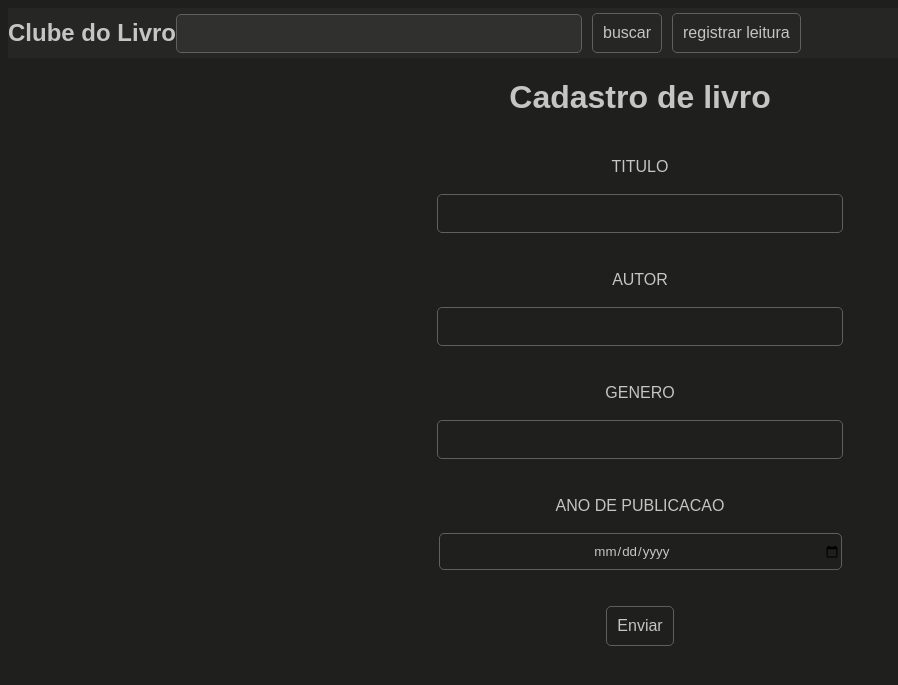
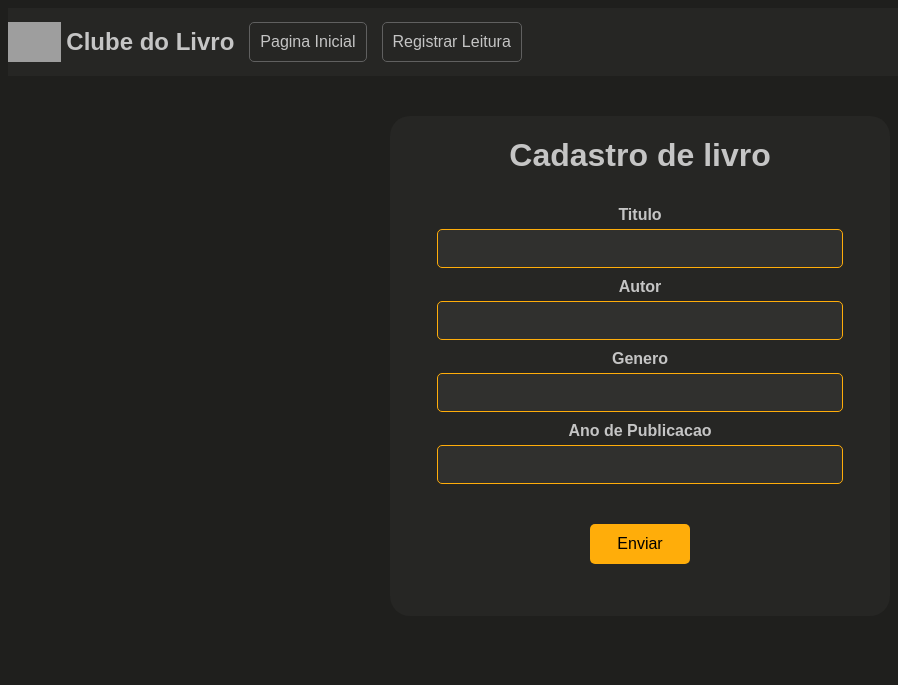
Before and after one commit to Gitar24/Clube-do-Livro, a Flask app: page /cadastrar_livro in a window 1280 px wide. Shown: the top 685 px of the page, without its empty margins (0-898 px from the left). Run offline with Flask 3, Linux system fonts and the light colour scheme; some libraries are stand-ins or nearby versions; grey boxes are pictures that could not be loaded.

Commit message:
melhorei o visual e organizei os arquivos

```diff
--- a/source.py
+++ b/app/app.py
@@ -23,6 +23,10 @@ def cadastrar_livro():
     autor = dados.get("autor")
     genero = dados.get("genero")
     ano_publicacao = dados.get("ano_publicacao")
+
+    if not titulo or not autor or not genero or not ano_publicacao:
+        return jsonify({"erro": "todos os campos sao obrigatorio"}), 400
+
     conn = get_connection()
     cur = conn.cursor()
     cur.execute("insert into livros(titulo, autor, genero, ano_publicacao) values(%s, %s, %s, %s)", (titulo, autor, genero, ano_publicacao))
@@ -42,11 +46,22 @@ def pagina_registrar_leitura():
 @app.route("/leituras", methods=["post"])
 def registrar_leitura():
     dados = request.get_json()
-
     nota = dados.get("nota")
     comentario = dados.get("comentario")
     data_conclusao = dados.get("data_conclusao")
     livro_id = dados.get("livro_id")
+
+    if not livro_id or not nota:
+        return jsonify({"erro": "livro_id e nota sao obrigatorios"}), 400
+    if int(nota) <1 or int(nota) >5:
+        return jsonify({"erro": "nota deve ser entre 1 e 5"}), 400
+
+    if comentario == "":
+        comentario = None
+
+    if data_conclusao == "":
+        data_conclusao = None
+
     conn = get_connection()
     cur = conn.cursor()
     cur.execute("insert into leituras(nota, comentario, data_conclusao, livro_id) values(%s, %s, %s, %s)", (nota, comentario, data_conclusao, livro_id))
@@ -63,14 +78,14 @@ def registrar_leitura():
 def listar_livros():
     conn = get_connection()
     cur = conn.cursor()
-    query = "SELECT l.id, l.titulo, l.autor, l.genero, l.ano_publicacao, r.id FROM livros l LEFT JOIN leituras r ON l.id = r.livro_id"
+    query = "select l.id, l.titulo, l.autor, l.genero, l.ano_publicacao, le.id from livros l left join leituras le on l.id = le.livro_id"
     cur.execute(query)
     livros = cur.fetchall()
     cur.close()
     conn.close()
     resultado = []
     for livro in livros:
-        status_texto = "Lido" if livro[5] is not None else "Nao Lido"
+        status_texto = "Nao Lido" if livro[5] is None else "Lido"
         resultado.append({
             "id": livro[0],
             "titulo": livro[1],
@@ -89,7 +104,7 @@ def listar_livros():
 def listar_livros_lidos():
     conn = get_connection()
     cur = conn.cursor()
-    cur.execute("select * from livros as a inner join leituras as b on a.id = b.livro_id")
+    cur.execute("select * from livros l inner join leituras le on l.id = le.livro_id")
     livros_lidos = cur.fetchall()
     cur.close()
     conn.close()
@@ -113,7 +128,8 @@ def listar_livros_lidos():
 def listar_livros_nao_lidos():
     conn = get_connection()
     cur = conn.cursor()
-    cur.execute("select * from livros as a left join leituras as b on a.id = b.livro_id where b.livro_id is null")
+    query = "select * from livros l left join leituras le on l.id = le.livro_id where le.livro_id is null"
+    cur.execute(query)
     livros_nao_lidos = cur.fetchall()
     cur.close()
     conn.close()
@@ -130,7 +146,7 @@ def listar_livros_nao_lidos():
     return jsonify(resultado_nao_lidos), 200
 
 ##################################
-### FILTRAR POR AUTOR E GENERO ###
+### BUSCAR POR AUTOR E GENERO ###
 ##################################
 
 @app.route("/buscar", methods=["get"])
@@ -145,13 +161,39 @@ def buscar_livros():
     conn.close()
     resultado = []
     for livro in livros_filtrados:
+        status_texto = "Lido" if livro[5] is not None else "Nao Lido"
         resultado.append({
             "id": livro[0],
             "titulo": livro[1],
             "autor": livro[2],
             "genero": livro[3],
             "ano_publicacao": livro[4],
-            "status": "Nao Lido"
+            "status": status_texto
+        })
+    return jsonify(resultado), 200
+
+#####################
+### RECOMENDACOES ###
+#####################
+
+@app.route("/recomendacoes")
+def recomendar_livros():
+    conn = get_connection()
+    cur = conn.cursor()
+    query = "select * from livros where genero in (select l.genero from livros as l join leituras as r on l.id = r.livro_id group by l.genero order by avg(r.nota) desc limit 1) and id not in (select livro_id from leituras)"
+    cur.execute(query)
+    livros_recomendados = cur.fetchall()
+    cur.close()
+    conn.close()
+    resultado = []
+    for livro in livros_recomendados:
+        resultado.append({
+            "id": livro[0],
+            "titulo": livro[1],
+            "autor": livro[2],
+            "genero": livro[3],
+            "ano_publicacao": livro[4],
+            "status": "Recomendado"
         })
     return jsonify(resultado), 200
 
--- /dev/null
+++ b/app/static/style.css
@@ -0,0 +1,174 @@
+body {
+    background-color: #1f1f1d;
+}
+*{
+    text-decoration: none;
+    color: rgb(197, 197, 197);
+    font-family: Arial, Helvetica, sans-serif;
+}
+/*////////////////
+/// INDEX.HTML ///
+////////////////*/
+.navbar {
+    display: flex;
+    align-items: center;
+    gap: 5px;
+    margin: 0 auto;
+    background-color: #262624;
+}
+.navbar button{
+    margin-left: 10px;
+    padding: 10px;
+
+    font-size: 16px;
+
+    width: max-content;
+    height: 40px;
+
+    border-radius: 5px;
+    border-style: solid;
+    border-width: 1px;
+    border-color: rgb(96, 96, 96);
+
+    background-color: #262624;
+}
+.navbar input{
+    text-align: center;
+    margin: 0 auto;
+
+    width: 400px;
+    height: 35px;
+
+    border-style: solid;
+    border-width: 1px;
+    border-color: rgb(255, 173, 10);
+    border-radius: 5px;
+
+    background-color: #30302e;
+}
+#filtro {
+    align-items: center;
+    margin-top: 20px;
+    margin-bottom: 20px;
+    display: flex;
+    gap: 8px;
+}
+#filtro button{
+    font-size: 16px;
+    padding: 10px;
+    padding: 10px;
+    width: max-content;
+    height: 40px;
+    border-radius: 5px;
+    border-style: solid;
+    border-width: 1px;
+    border-color: rgb(52, 132, 132);
+    background-color: rgb(26, 64, 64);
+}
+#lista-livros {
+    display: flex;
+    flex-wrap: wrap;
+    gap: 40px;
+}
+.card {
+    border-style: solid;
+    border-width: 1px;
+    border-color: rgb(96, 96, 96);
+    border-radius: 10px;
+    width: 300px;
+    height: 380px;
+
+    background-color: #30302e;
+}
+.card p, h3, h4{
+    margin: 11px;
+}
+.genero-lista{
+    margin-left: 11px;
+    padding: 3px;
+    background-color: rgb(255, 173, 10);
+
+    border-style: solid;
+    border-width: 2px;
+    border-color: rgb(237, 192, 103);
+
+    border-radius: 10px;
+    color: #30302e;
+}
+.ano{
+    padding: 3px;
+    background-color: #262624;
+    border-style: solid;
+    border-width: 2px;
+    border-color: #666666;
+    border-radius: 10px;
+}
+.status{
+    padding: 3px;
+    background-color: rgb(26, 64, 64);
+    border-style: solid;
+    border-width: 2px;
+    border-color: rgb(52, 132, 132);
+    border-radius: 10px;
+}
+
+
+.card-imagem{
+    background-image: url(https://encrypted-tbn0.gstatic.com/images?q=tbn:ANd9GcQFy5pH8mMYfEfCW-Vu7MP8SpqR1UpK7vU2TA&s);
+    background-size: cover;
+    border-radius: 10px;
+    margin: 10px;
+    height: 200px;
+    background-color: #262624;
+}
+/*//////////////////////////
+/// CADASTRAR_LIVRO.HTML ///
+//////////////////////////*/
+.box{
+    display: flex;
+    justify-content: center;
+}
+.formulario{
+    background-color: #262624;
+    width: 500px;
+    height: 500px;
+    display: flex;
+    margin-top: 40px;
+    flex-direction: column;
+    align-items: center;
+    border-radius: 20px;
+}
+.formulario input{
+    text-align: center;
+    width: 400px;
+    height: 35px;
+    color: #262624;
+    background-color: #30302e;
+    border-color: rgb(255, 173, 10);
+    border-style: solid;
+    border-width: 1px;
+    border-radius: 5px;
+}
+.formulario label{
+    display: flex;
+    margin-bottom: 5px;
+    margin-top: 10px;
+}
+.formulario button{
+    margin-top: 40px;
+    width: 100px;
+    font-size: 16px;
+    padding: 10px;
+    height: 40px;
+    color: black;
+    border-radius: 5px;
+    border: none;
+    background-color: rgb(255, 173, 10);
+}
+
+#lista-livros-recomendados {
+    display: flex;
+    flex-wrap: wrap;
+    gap: 40px;
+    margin-top: 20px;
+}
--- a/templates/cadastrar_livro.html
+++ b/app/templates/cadastrar_livro.html
@@ -9,30 +9,31 @@
     <body>
         <nav>
             <div  class="navbar">
-                <h1>Clube do Livro</h1>
-                <input type="text" id="input_buscar">
-                <button type="submit" id="buscar">buscar</button>
-                <button><a href="registrar_leitura">registrar leitura</a></button>
+                <img src="https://images.freeimages.com/image/previews/4be/orange-book-icon-png-5694165.png?w=500" height="40px"><h1>Clube do Livro</h1>
+                <button><a href="/">Pagina Inicial</a></button>
+                <button><a href="registrar_leitura">Registrar Leitura</a></button>
             </div>
         </nav>
-        <div class="formulario">
-            <h1>Cadastro de livro</h1>
+        <div class="box">
+            <div class="formulario">
+                <h1>Cadastro de livro</h1>
 
-            <label>titulo</label><br>
-            <input type="text" id="titulo"><br>
+                <strong><label>Titulo</label></strong>
+                <input type="text" id="titulo">
 
-            <label>autor</label><br>
-            <input type="text" id="autor"><br>
+                <strong><label>Autor</label></strong>
+                <input type="text" id="autor">
 
-            <label>genero</label><br>
-            <input type="text" id="genero"><br>
+                <strong><label>Genero</label></strong>
+                <input type="text" id="genero">
 
-            <label>ano de publicacao</label><br>
-            <input type="date" id="ano_publicacao" min="1000" max="2026"><br><br>
+                <strong><label>Ano de Publicacao</label></strong>
+                <input type="number" id="ano_publicacao" min="1000" max="2026">
 
-            <button id="button_cadastrar">Enviar</button>
-            <p id="mensagem"></p>
+                <button id="button_cadastrar">Enviar</button>
+            </div>
         </div>
+
         <script>
             document.getElementById("button_cadastrar").onclick = function() {
                 const dados = {
--- a/seed.sql
+++ /dev/null
@@ -1,5 +0,0 @@
-insert into livros(titulo,autor,genero,ano_publicacao)
-values
-('O Hobbit','J.R.R. Tolkien','Fantasia','09-21-1937'),
-('O Cortiço','Aluísio Azevedo','Naturalismo','01-01-1890'),
-('Memórias Postumas de Brás Cubas','Machado de Assis','Realismo','01-01-1881')
--- /dev/null
+++ b/sql/seed.sql
@@ -0,0 +1,5 @@
+insert into livros(titulo,autor,genero,ano_publicacao)
+values
+('O Hobbit','J.R.R. Tolkien','Fantasia',1937),
+('O Cortiço','Aluísio Azevedo','Naturalismo',1890),
+('Memórias Postumas de Brás Cubas','Machado de Assis','Realismo',1881)
--- a/shema.sql
+++ b/sql/shema.sql
@@ -8,7 +8,7 @@ create table livros (
 
 create table leituras (
     id serial primary key,
-    nota int check (nota >=1 and nota <=5) not null,
+    nota int check (nota >= 1 and nota <= 5) not null,
     comentario text,
     data_conclusao date,
     livro_id integer references livros(id)
--- a/static/style.css
+++ /dev/null
@@ -1,122 +0,0 @@
-body {
-    background-color: #1f1f1d;
-}
-*{
-    text-decoration: none;
-    color: rgb(197, 197, 197);
-    font-family: Arial, Helvetica, sans-serif;
-}
-/*////////////////
-/// INDEX.HTML ///
-////////////////*/
-.navbar {
-    background-color: #262624;
-    display: flex;
-    justify-content: flex-start;
-    align-items: center;
-    height: 50px;
-}
-.navbar button:first-of-type {
-}
-.navbar button{
-    margin-left: 10px;
-    font-size: 16px;
-    padding: 10px;
-    width: max-content;
-    height: 40px;
-    border-radius: 5px;
-    border-style: solid;
-    border-width: 1px;
-    border-color: rgb(96, 96, 96);
-    background-color: #262624;
-}
-.navbar input{
-    width: 400px;
-    background-color: rgb(77, 77, 77);
-    height: 35px;
-    border-style: solid;
-    border-width: 1px;
-    border-color: rgb(96, 96, 96);
-    background-color: #30302e;
-    border-radius: 5px;
-}
-#filtro {
-    align-items: center;
-    margin-top: 20px;
-    margin-bottom: 20px;
-    display: flex;
-    gap: 8px;
-}
-#filtro button{
-    font-size: 16px;
-    padding: 10px;
-    padding: 10px;
-    width: max-content;
-    height: 40px;
-    border-radius: 5px;
-    border-style: solid;
-    border-width: 1px;
-    border-color: rgb(96, 96, 96);
-    background-color: #1f1f1d;
-}
-#lista-livros {
-    display: flex;
-    flex-wrap: wrap;
-    gap: 40px;
-}
-.card {
-    text-align: center;
-    border-style: solid;
-    border-width: 1px;
-    border-color: rgb(96, 96, 96);
-    border-radius: 10px;
-    min-width: 240px;
-    min-height: 240px;
-    background-color: #30302e;
-}
-.card p {
-    margin: 5%;
-}
-/*//////////////////////////
-/// CADASTRAR_LIVRO.HTML ///
-//////////////////////////*/
-.formulario{
-    display: flex;
-    justify-content: center;
-    flex-direction: column;
-    align-items: center;
-}
-.formulario h1{
-    text-align: center;
-}
-.formulario input{
-    text-align: center;
-    width: 400px;
-    background-color: rgb(77, 77, 77);
-    height: 35px;
-
-    border-style: solid;
-    border-width: 1px;
-    border-color: rgb(96, 96, 96);
-    border-radius: 5px;
-
-    background-color: #1f1f1d;
-}
-.formulario label{
-    text-transform: uppercase;
-    display: flex;
-    padding-top: 20px;
-}
-.formulario button{
-    font-size: 16px;
-    padding: 10px;
-    padding: 10px;
-    height: 40px;
-
-    border-radius: 5px;
-    border-style: solid;
-    border-width: 1px;
-    border-color: rgb(96, 96, 96);
-
-    background-color: #1f1f1d;
-}
```
Also changed, not shown: app/templates/index.html (renamed from templates/index.html, +56 -11 lines), app/templates/registrar_leitura.html (renamed from templates/registrar_leitura.html, +16 -15 lines), app/database/dbconnection.py (renamed from dbconnection.py).
